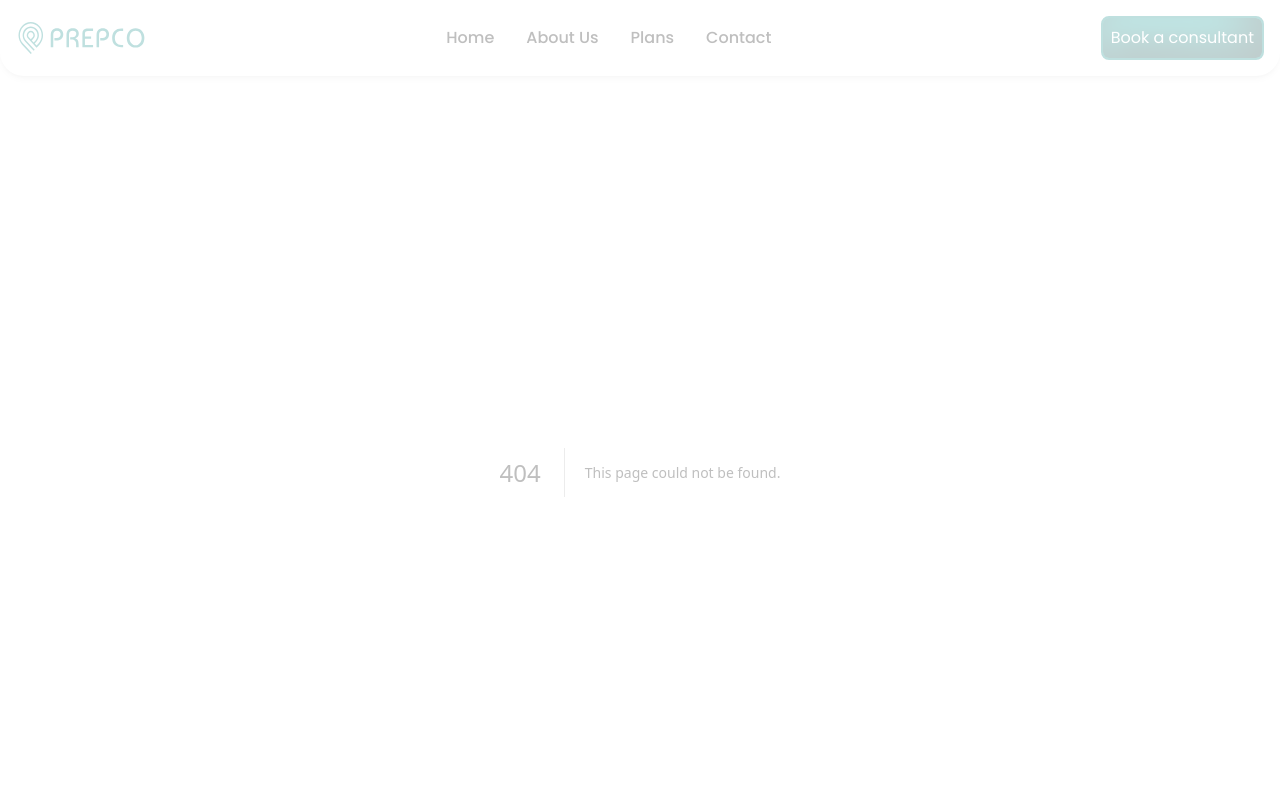
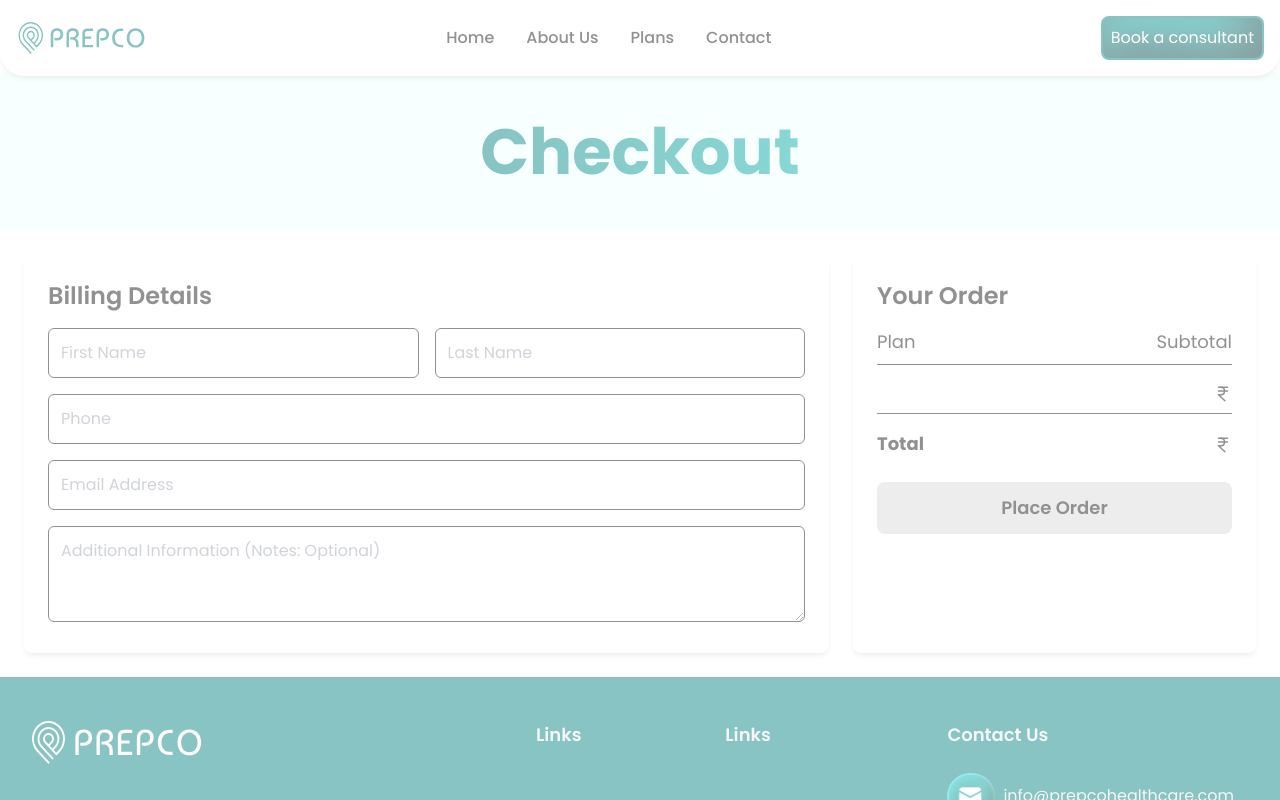
Before and after one commit to Prepco-creator/PREPCO, a Next.js app: page /checkout in a window 1280 px wide. Before the commit this address had no page. Shown: the top 800 px of the page. Built offline with nearby package versions, Linux system fonts and the light colour scheme; a web font is replaced by a local one.

Commit message:
checkout form completed

```diff
--- a/src/app/blogs/[blogname]/page.tsx
+++ /dev/null
@@ -1,9 +0,0 @@
-import React from 'react'
-
-const page = () => {
-  return (
-    <div>page</div>
-  )
-}
-
-export default page
--- /dev/null
+++ b/src/app/checkout/page.tsx
@@ -0,0 +1,10 @@
+import Checkout from '@/components/checkout/Checkout'
+import React from 'react'
+
+const page = () => {
+    return (
+        <Checkout />
+    )
+}
+
+export default page
--- /dev/null
+++ b/src/components/checkout/Checkout.tsx
@@ -0,0 +1,16 @@
+import React from 'react'
+import Banner from '../comman/Banner'
+import CheckoutForm from './CheckoutForm'
+import Footer from '../comman/Footer'
+
+const Checkout = () => {
+    return (
+        <section>
+            <Banner title='Checkout' />
+            <CheckoutForm />
+            <Footer/>
+        </section>
+    )
+}
+
+export default Checkout
--- /dev/null
+++ b/src/components/checkout/CheckoutForm.tsx
@@ -0,0 +1,130 @@
+'use client';
+
+import React, { useState, useEffect } from 'react';
+import { useRouter, useSearchParams } from 'next/navigation';
+import mockData from '@/data/plans';
+import { PlanProps } from '@/types';
+import { IndianRupee } from 'lucide-react';
+
+const CheckoutForm = () => {
+    const router = useRouter();
+    const searchParams = useSearchParams();
+
+    const planId = searchParams.get("planId") as string;
+    const plan = mockData?.find((data: PlanProps) => planId === data.id);
+
+    // Redirect back if plan is not found
+    useEffect(() => {
+        if (!plan) {
+            router.back();
+        }
+    }, [plan, router]);
+
+    // State for form fields
+    const [formData, setFormData] = useState({
+        firstName: '',
+        lastName: '',
+        phone: '',
+        email: '',
+    });
+
+    // Check if all required fields are filled
+    const isFormFilled = Object.values(formData).every(value => value.trim() !== '');
+
+    // Handle input changes
+    const handleChange = (e: React.ChangeEvent<HTMLInputElement | HTMLTextAreaElement>) => {
+        const { name, value } = e.target;
+        setFormData(prevState => ({
+            ...prevState,
+            [name]: value,
+        }));
+    };
+
+    return (
+        <div className="flex flex-col md:flex-row gap-6 p-6 w-full mx-auto">
+            {/* Left Section */}
+            <div className="w-full md:w-2/3 bg-white p-6 shadow-md rounded-lg">
+                <h2 className="text-2xl font-semibold mb-4">Billing Details</h2>
+                <div className="grid grid-cols-1 md:grid-cols-2 gap-4">
+                    <input
+                        type="text"
+                        name="firstName"
+                        value={formData.firstName}
+                        onChange={handleChange}
+                        placeholder="First Name"
+                        className="border p-3 rounded-md w-full"
+                        required
+                    />
+                    <input
+                        type="text"
+                        name="lastName"
+                        value={formData.lastName}
+                        onChange={handleChange}
+                        placeholder="Last Name"
+                        className="border p-3 rounded-md w-full"
+                        required
+                    />
+                </div>
+                <input
+                    type="tel"
+                    name="phone"
+                    value={formData.phone}
+                    onChange={handleChange}
+                    placeholder="Phone"
+                    className="border p-3 rounded-md w-full mt-4"
+                    required
+                />
+                <input
+                    type="email"
+                    name="email"
+                    value={formData.email}
+                    onChange={handleChange}
+                    placeholder="Email Address"
+                    className="border p-3 rounded-md w-full mt-4"
+                    required
+                />
+                <textarea
+                    name="additionalInfo"
+                    placeholder="Additional Information (Notes: Optional)"
+                    className="border p-3 rounded-md w-full mt-4 h-24"
+                    onChange={handleChange}
+                ></textarea>
+            </div>
+
+            {/* Right Section */}
+            <div className="w-full md:w-1/3 bg-white p-6 shadow-md rounded-lg">
+                <h2 className="text-2xl font-semibold mb-4">Your Order</h2>
+                <div className="border-b pb-2 mb-4">
+                    <div className="flex justify-between text-lg">
+                        <span>Plan</span>
+                        <span>Subtotal</span>
+                    </div>
+                </div>
+                <div className="border-b pb-2 mb-4">
+                    <div className="flex justify-between">
+                        <span>{plan?.title}</span>
+                        <span>
+                            <IndianRupee size={18} className="inline" /> {plan?.discountPricing}
+                        </span>
+                    </div>
+                </div>
+                <div className="flex justify-between font-bold text-lg">
+                    <span>Total</span>
+                    <span>
+                        <IndianRupee size={18} className="inline" /> {plan?.discountPricing}
+                    </span>
+                </div>
+                <button
+                    className={`mt-6 w-full text-whit py-3 rounded-lg text-lg font-semibold transition ${
+                        isFormFilled ? 'bg-teal-600 hover:bg-teal-700 text-white' : 'bg-gray cursor-not-allowed'
+                    }`}
+                    disabled={!isFormFilled}
+                >
+                    Place Order
+                </button>
+            </div>
+        </div>
+    );
+};
+
+export default CheckoutForm;
--- a/src/components/home/Hero.tsx
+++ b/src/components/home/Hero.tsx
@@ -51,7 +51,7 @@ const Hero: React.FC<{ tags: Tags[] }> = ({ }) => {
 
           {/* Floating Info Boxes */}
           <div className="hidden sm:block absolute -top-6 -right-6 bg-white p-5 rounded-2xl shadow-xl max-w-[220px] transform hover:-translate-y-1 transition-all duration-300">
-            <p className="text-[#017F7E] font-semibold text-lg">Free Consultations Available</p>
+            <p className="text-[#017F7E] font-semibold text-lg">Consultations Available</p>
             {/* <p className="text-[#505050] text-sm mt-1">Available 24/7</p> */}
           </div>
 
--- a/src/components/plan/Hero.tsx
+++ b/src/components/plan/Hero.tsx
@@ -4,10 +4,11 @@ import Image from "next/image";
 // import Link from "next/link";
 import { PlanHeroProps } from "@/types";
 import { gsap } from "gsap";
+import Link from "next/link";
 
 // Register ScrollTrigger plugin
 
-const Hero: React.FC<PlanHeroProps> = ({ title, duration, pricing, memberType = "Person", membersCount = 1,imageSrc }) => {
+const Hero: React.FC<PlanHeroProps> = ({ title, duration, pricing, memberType = "Person", membersCount = 1, imageSrc,planId }) => {
   const timeline =
     duration === 12 ? "One Year" : duration === 6 ? "6 Month" : "Not - Defined";
 
@@ -45,9 +46,11 @@ const Hero: React.FC<PlanHeroProps> = ({ title, duration, pricing, memberType =
         <h2 className="bg-custom-gradient bg-clip-text text-transparent text-custom-24 lg:text-custom-48-bold">
           &#8377;{pricing.toFixed(2)}
         </h2>
-        <button className="w-full text-custom-16-bold lg:text-custom-24 bg-primary text-white p-5 shadow-double-inset rounded-tl-br-30 border-2 border-transparent hover:text-primary hover:border-primary hover:shadow-none hover:border-2 hover:bg-transparent active:opacity-70 transition-all">
-          Buy Now
-        </button>
+        <Link href={`/checkout?planId=${planId}`}>
+          <button className="w-full text-custom-16-bold lg:text-custom-24 bg-primary text-white p-5 shadow-double-inset rounded-tl-br-30 border-2 border-transparent hover:text-primary hover:border-primary hover:shadow-none hover:border-2 hover:bg-transparent active:opacity-70 transition-all">
+            Buy Now
+          </button>
+        </Link>
 
         {/* <Link href="/testimonials" passHref>
           <p className="text-center underline text-custom-14 lg:text-custom-16 text-secondaryDark">
--- a/src/components/plan/Plan.tsx
+++ b/src/components/plan/Plan.tsx
@@ -42,6 +42,7 @@ const Plan = () => {
       <Banner title={plan.title} />
       <Hero
         imageSrc={plan.imgSrc}
+        planId={plan.id}
         title={plan.title}
         duration={plan.duration}
         pricing={plan.discountPricing}
--- a/src/components/plans/PlanCard.tsx
+++ b/src/components/plans/PlanCard.tsx
@@ -6,6 +6,7 @@ import formatToHyphenated from "@/utils/fomatPathName";
 import Link from "next/link";
 
 const PlanCard: React.FC<Partial<PlanProps>> = ({
+  id,
   title,
   tagline,
   description,
@@ -51,7 +52,7 @@ const PlanCard: React.FC<Partial<PlanProps>> = ({
           </span>
         </p>
       </div>
-      <Link href="/coming-soon" passHref>
+      <Link href={`/checkout?planId=${id}`}>
         <button className="w-full bg-primary text-white p-3 shadow-double-inset rounded-tl-br-30 transition-all duration-300 ease-in-out hover:bg-transparent hover:text-primary hover:border-primary hover:border-2 hover:shadow-none">
           Buy Now
         </button>
--- a/src/types/index.ts
+++ b/src/types/index.ts
@@ -101,6 +101,7 @@ interface PlanHeroProps {
     pricing: number;
     membersCount?: number;
     memberType?: string;
+    planId:string;
 }
 
 interface PlanTitleProps {
```
